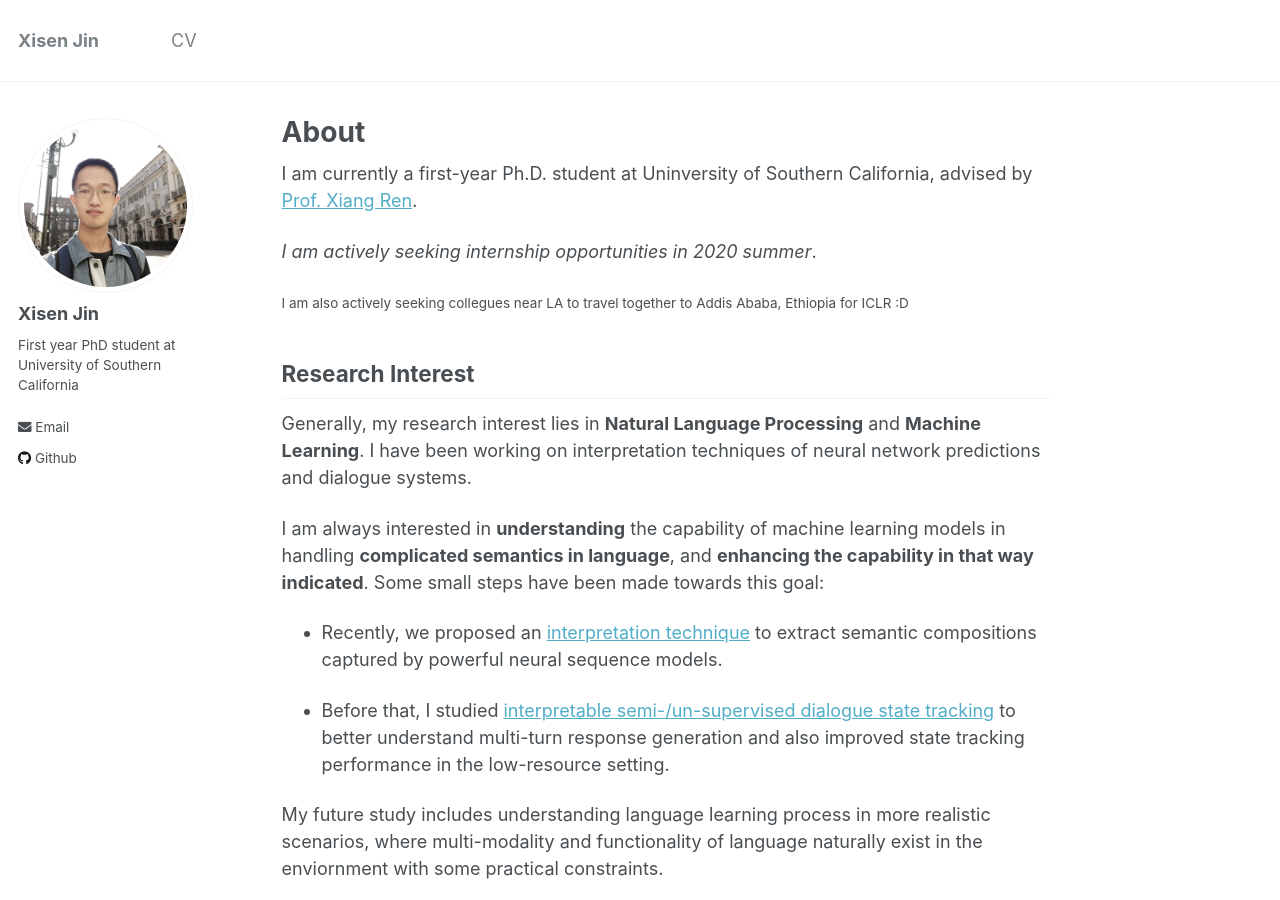
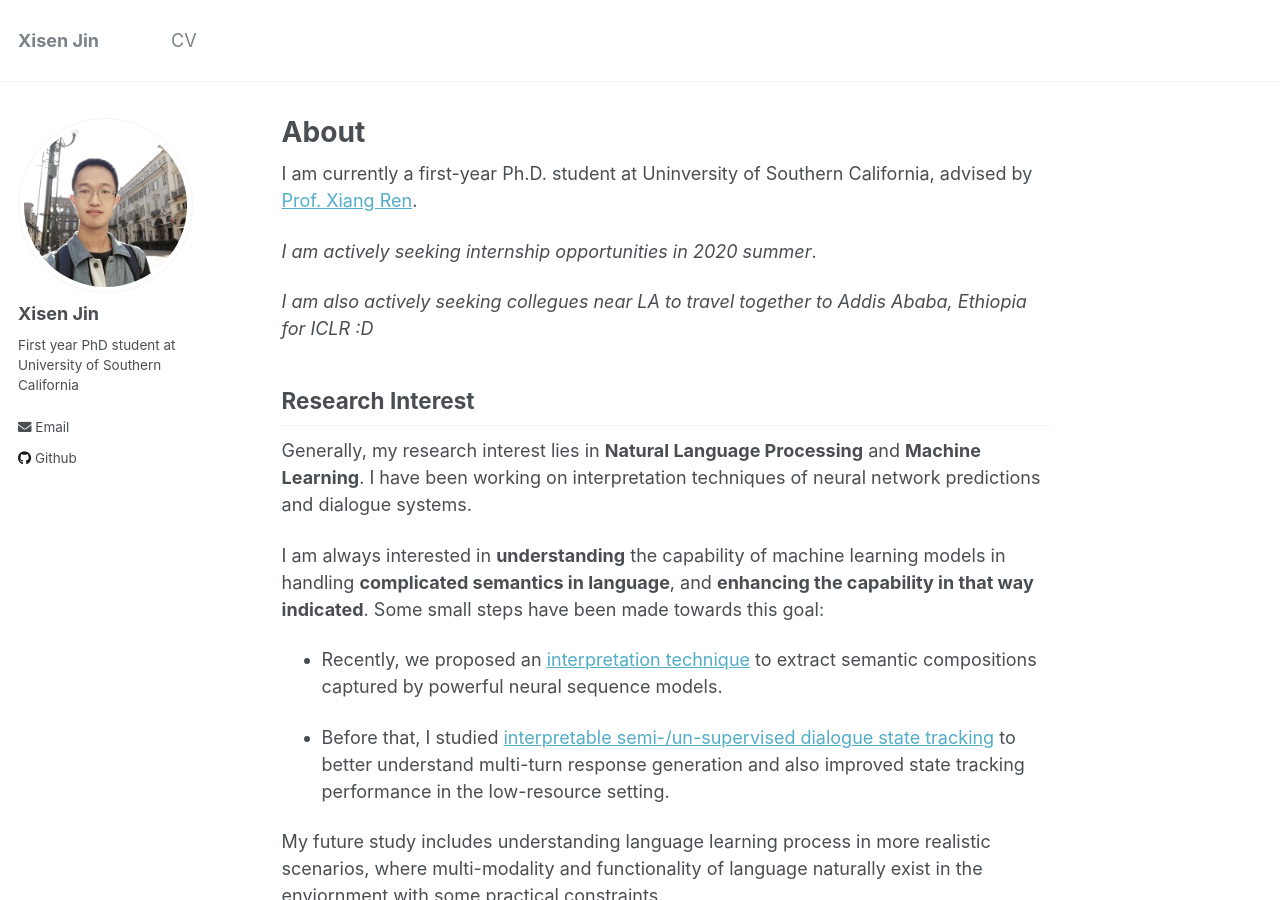
Before and after one commit to AuCson/aucson.github.io, a Jekyll site: the page built from _pages/about.md, in a window 1280 px wide and 900 px high. Built offline with Jekyll 4.4.1, drawn with Linux system fonts in a browser that asks for light colours.

```diff
--- a/_pages/about.md
+++ b/_pages/about.md
@@ -12,7 +12,7 @@ I am currently a first-year Ph.D. student at Uninversity of Southern California,
 
 *I am actively seeking internship opportunities in 2020 summer*.
 
-<small>I am also actively seeking collegues near LA to travel together to Addis Ababa, Ethiopia for ICLR :D</small>
+*I am also actively seeking collegues near LA to travel together to Addis Ababa, Ethiopia for ICLR :D*
 
 ## Research Interest
 
```
